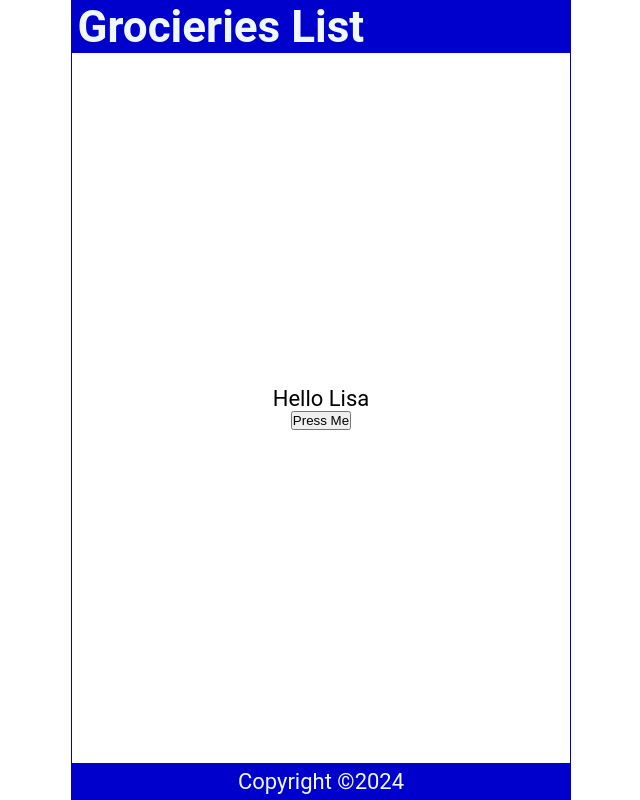
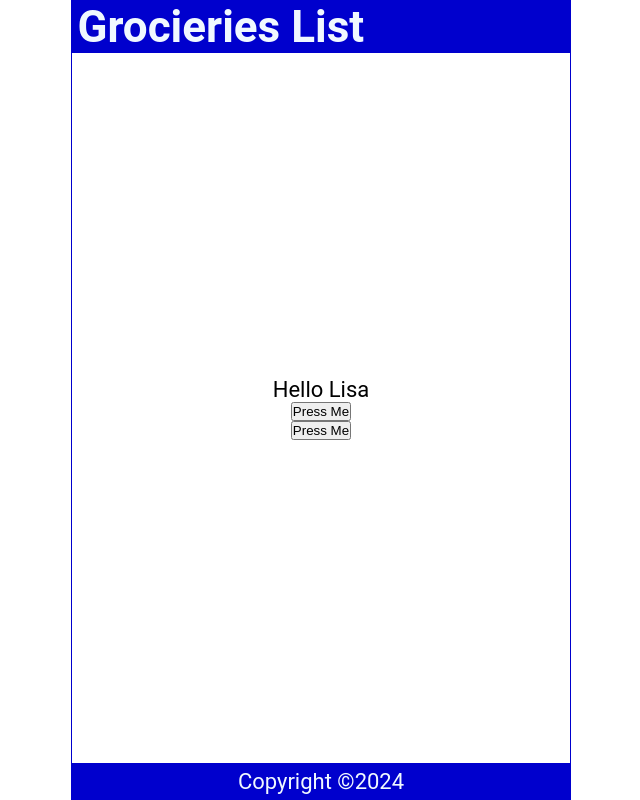
Before and after one commit to K-Fahrenberger/reactTutorial, a React (Create React App) app in the folder 01_tutorial/: page / in a window 1280 px wide. Shown: the whole page, without its empty margins (319-959 px from the left). Built offline with nearby package versions, Linux system fonts and the light colour scheme.

Commit message:
feat: add button and button onclick function2

```diff
--- a/01_tutorial/src/Content.js
+++ b/01_tutorial/src/Content.js
@@ -10,11 +10,14 @@ const Content = () => {
   const handleClick = () => {
     console.log("You clicked it");
   };
-
+  const handleClick2 = (name) => {
+    console.log(`${name} was clicked`);
+  };
   return (
     <main>
       <p>Hello {handleNameChange()}</p>
       <button onClick={handleClick}>Press Me</button>
+      <button onClick={() => handleClick2('Kev')}>Press Me</button>
     </main>
   );
 };
```
